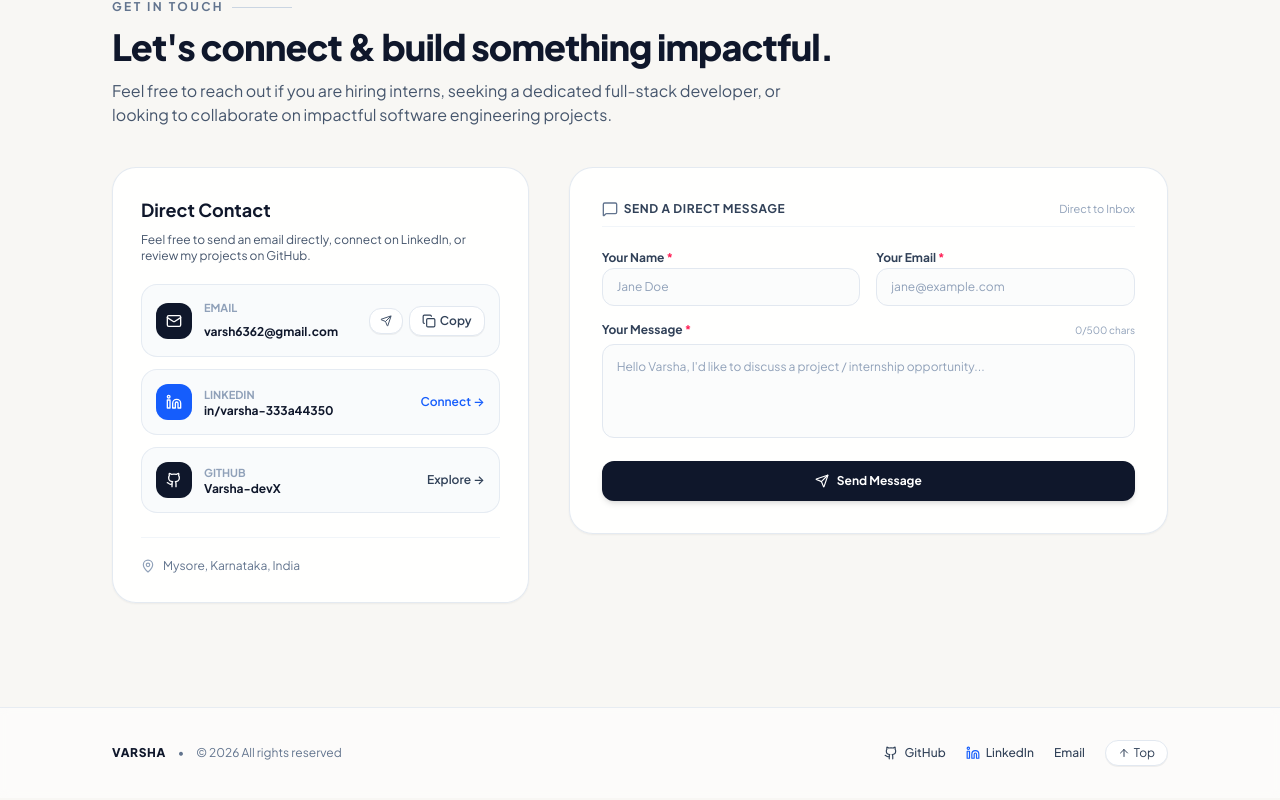
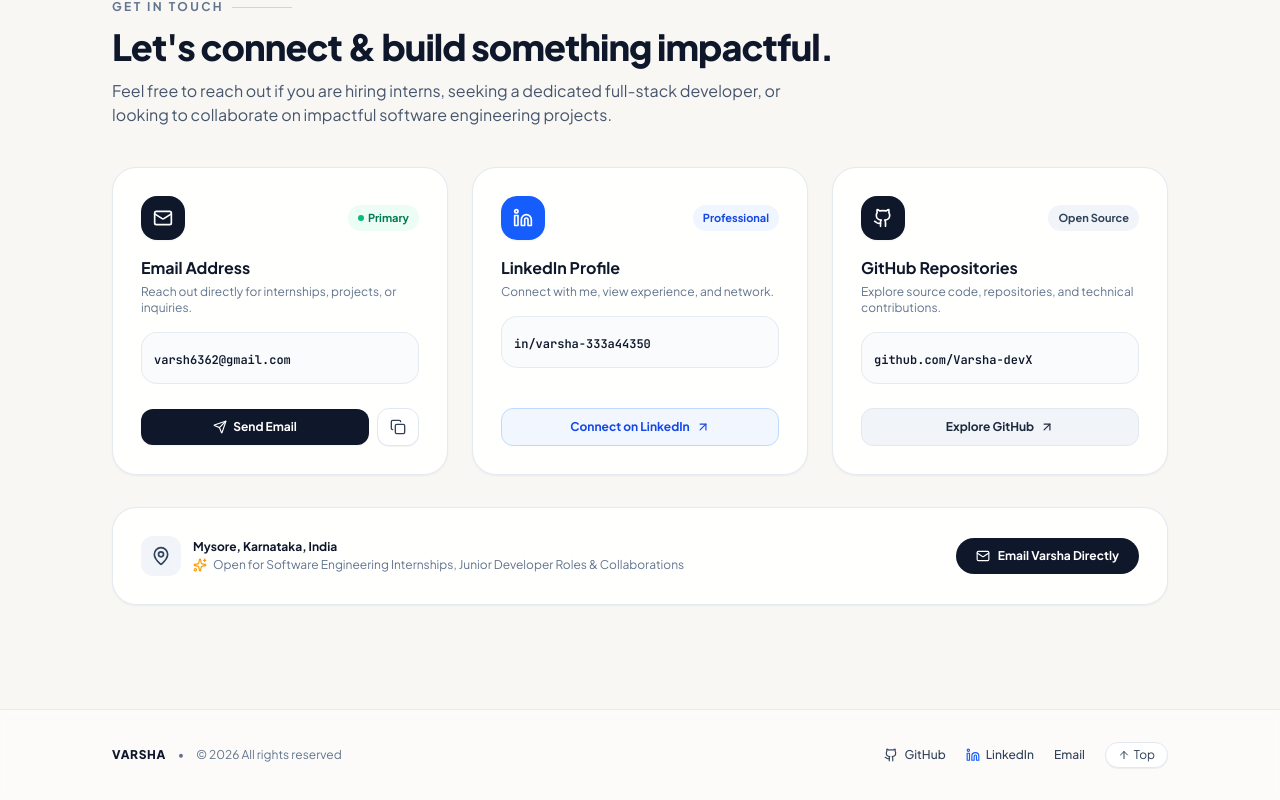
Before and after one commit to Varsha-devX/portfolio-, a React (Vite) app: page / in a window 1280 px wide. Shown: the part 5431-6231 px from the top of the page. Built offline with nearby package versions, Linux system fonts and the light colour scheme.

Commit message:
Remove send message form and replace with direct contact cards

```diff
--- a/src/components/Contact.jsx
+++ b/src/components/Contact.jsx
@@ -1,24 +1,10 @@
 import { useState } from 'react';
 import { portfolio } from '../data/portfolio';
-import { Mail, Send, Copy, Check, MessageSquare, MapPin, CheckCircle2, Loader2, AlertCircle, ExternalLink } from 'lucide-react';
+import { Mail, Copy, Check, MapPin, ArrowUpRight, Sparkles, Send } from 'lucide-react';
 import { GithubIcon, LinkedinIcon } from './Icons';
-import confetti from 'canvas-confetti';
 
 export function Contact({ showToast }) {
-  const [formState, setFormState] = useState({ name: '', email: '', message: '' });
-  const [isSubmitting, setIsSubmitting] = useState(false);
-  const [submitted, setSubmitted] = useState(false);
-  const [submitError, setSubmitError] = useState(null);
   const [copied, setCopied] = useState(false);
-  const [charCount, setCharCount] = useState(0);
-
-  const handleChange = (e) => {
-    const { name, value } = e.target;
-    setFormState((prev) => ({ ...prev, [name]: value }));
-    if (name === 'message') {
-      setCharCount(value.length);
-    }
-  };
 
   const handleCopyEmail = () => {
     navigator.clipboard.writeText(portfolio.contact.email);
@@ -28,83 +14,6 @@ export function Contact({ showToast }) {
     }
     setTimeout(() => setCopied(false), 2500);
   };
-
-  const handleSubmit = async (e) => {
-    e.preventDefault();
-    if (!formState.name.trim() || !formState.email.trim() || !formState.message.trim()) {
-      if (showToast) {
-        showToast('Please fill out all required fields before submitting.', 'info');
-      }
-      return;
-    }
-
-    setIsSubmitting(true);
-    setSubmitError(null);
-
-    try {
-      const response = await fetch('https://formsubmit.co/ajax/c39dc5be12117303f7af69dfc7857cb2', {
-        method: 'POST',
-        headers: {
-          'Content-Type': 'application/json',
-          Accept: 'application/json',
-        },
-        body: JSON.stringify({
-          name: formState.name.trim(),
-          email: formState.email.trim(),
-          message: formState.message.trim(),
-          _subject: `New Portfolio Message from ${formState.name.trim()}`,
-          _replyto: formState.email.trim(),
-          _template: 'table',
-          _captcha: 'false',
-        }),
-      });
-
-      const result = await response.json();
-
-      if (response.ok && (result.success === true || result.success === 'true')) {
-        try {
-          confetti({
-            particleCount: 60,
-            spread: 70,
-            origin: { y: 0.6 },
-            colors: ['#0f172a', '#10b981', '#6366f1', '#f59e0b'],
-          });
-        } catch {
-          // Fallback
-        }
-
-        setSubmitted(true);
-        if (showToast) {
-          showToast(`Message sent successfully to ${portfolio.contact.email}!`, 'success');
-        }
-      } else if (result.message && result.message.toLowerCase().includes('activation')) {
-        throw new Error("One-time activation required: Please check your Gmail (varsh6362@gmail.com) and click the blue 'Activate Form' button.");
-      } else {
-        throw new Error(result.message || 'Failed to deliver message via form service.');
-      }
-    } catch (err) {
-      console.error('Contact Form Submission Error:', err);
-      setSubmitError(err.message || 'An error occurred while sending your message.');
-      if (showToast) {
-        showToast(err.message || 'Could not send message automatically. Please use the direct email link.', 'error');
-      }
-    } finally {
-      setIsSubmitting(false);
-    }
-  };
-
-  const handleReset = () => {
-    setFormState({ name: '', email: '', message: '' });
-    setCharCount(0);
-    setSubmitted(false);
-    setSubmitError(null);
-  };
-
-  const mailtoLink = `mailto:${portfolio.contact.email}?subject=${encodeURIComponent(
-    `Portfolio Inquiry from ${formState.name || 'Visitor'}`
-  )}&body=${encodeURIComponent(
-    `${formState.message || ''}\n\n---\nFrom: ${formState.name || ''} (${formState.email || ''})`
-  )}`;
 
   return (
     <section id="contact" className="section-shell section-spacing border-t border-slate-200/70">
@@ -123,238 +32,148 @@ export function Contact({ showToast }) {
         </p>
       </div>
 
-      <div className="grid gap-10 lg:grid-cols-12">
-        {/* Left Column: Direct channels & Quick Connect */}
-        <div className="lg:col-span-5 space-y-6">
-          <div className="rounded-3xl border border-slate-200/90 bg-white/90 p-6 sm:p-7 shadow-xs">
-            <h3 className="text-lg font-bold text-slate-900 mb-2">Direct Contact</h3>
-            <p className="text-xs text-slate-600 mb-5">
-              Feel free to send an email directly, connect on LinkedIn, or review my projects on GitHub.
+      <div className="grid gap-6 sm:grid-cols-2 lg:grid-cols-3">
+        {/* Email Card */}
+        <div className="rounded-3xl border border-slate-200/90 bg-white/90 p-6 sm:p-7 shadow-xs flex flex-col justify-between transition hover:border-slate-300 hover:shadow-sm">
+          <div>
+            <div className="flex items-center justify-between mb-4">
+              <div className="flex h-11 w-11 items-center justify-center rounded-2xl bg-slate-900 text-white shadow-xs">
+                <Mail className="h-5 w-5" />
+              </div>
+              <span className="inline-flex items-center gap-1 rounded-full bg-emerald-50 px-2.5 py-1 text-[11px] font-bold text-emerald-700">
+                <span className="h-1.5 w-1.5 rounded-full bg-emerald-500" /> Primary
+              </span>
+            </div>
+            <h3 className="text-base font-bold text-slate-900">Email Address</h3>
+            <p className="text-xs text-slate-500 mt-1 mb-4">
+              Reach out directly for internships, projects, or inquiries.
             </p>
+            <div className="rounded-2xl border border-slate-200/80 bg-slate-50/80 p-3 mb-4">
+              <span className="text-xs font-mono font-bold text-slate-900 break-all">
+                {portfolio.contact.email}
+              </span>
+            </div>
+          </div>
 
-            <div className="space-y-3">
-              {/* Copy Email Button Card */}
-              <div className="flex items-center justify-between rounded-2xl border border-slate-200/80 bg-slate-50/80 p-3.5 transition hover:border-slate-300 hover:bg-white">
-                <div className="flex items-center gap-3">
-                  <div className="flex h-9 w-9 items-center justify-center rounded-xl bg-slate-900 text-white">
-                    <Mail className="h-4 w-4" />
-                  </div>
-                  <div>
-                    <div className="text-[11px] font-bold uppercase text-slate-400">Email</div>
+          <div className="flex items-center gap-2 pt-2">
             <a
               href={`mailto:${portfolio.contact.email}`}
-                      className="text-xs font-bold text-slate-900 hover:text-blue-600 transition"
-                      title="Click to compose email"
+              className="flex-1 inline-flex items-center justify-center gap-1.5 rounded-xl bg-slate-900 py-2.5 text-xs font-bold text-white shadow-xs transition hover:bg-slate-800 active:scale-[0.98]"
             >
-                      {portfolio.contact.email}
-                    </a>
-                  </div>
-                </div>
-                <div className="flex items-center gap-1.5">
-                  <a
-                    href={`mailto:${portfolio.contact.email}`}
-                    className="rounded-xl border border-slate-200 bg-white px-2.5 py-1.5 text-xs font-semibold text-slate-700 shadow-2xs hover:bg-slate-50 active:scale-95 transition"
-                    title="Open mail client"
-                  >
-                    <Send className="h-3 w-3 text-slate-600" />
+              <Send className="h-3.5 w-3.5" />
+              <span>Send Email</span>
             </a>
             <button
               onClick={handleCopyEmail}
-                    className="rounded-xl border border-slate-200 bg-white px-3 py-1.5 text-xs font-semibold text-slate-700 shadow-2xs hover:bg-slate-50 active:scale-95 transition"
+              className="rounded-xl border border-slate-200 bg-white px-3 py-2.5 text-xs font-semibold text-slate-700 shadow-2xs hover:bg-slate-50 active:scale-95 transition"
+              title="Copy Email"
             >
               {copied ? (
-                      <span className="flex items-center gap-1 text-emerald-600">
-                        <Check className="h-3.5 w-3.5" /> Copied
+                <span className="flex items-center gap-1 text-emerald-600 font-bold">
+                  <Check className="h-4 w-4" />
                 </span>
               ) : (
                 <span className="flex items-center gap-1">
-                        <Copy className="h-3.5 w-3.5" /> Copy
+                  <Copy className="h-4 w-4" />
                 </span>
               )}
             </button>
           </div>
         </div>
 
-              {/* LinkedIn */}
+        {/* LinkedIn Card */}
+        <div className="rounded-3xl border border-slate-200/90 bg-white/90 p-6 sm:p-7 shadow-xs flex flex-col justify-between transition hover:border-slate-300 hover:shadow-sm">
+          <div>
+            <div className="flex items-center justify-between mb-4">
+              <div className="flex h-11 w-11 items-center justify-center rounded-2xl bg-blue-600 text-white shadow-xs">
+                <LinkedinIcon className="h-5 w-5" />
+              </div>
+              <span className="inline-flex items-center gap-1 rounded-full bg-blue-50 px-2.5 py-1 text-[11px] font-bold text-blue-700">
+                Professional
+              </span>
+            </div>
+            <h3 className="text-base font-bold text-slate-900">LinkedIn Profile</h3>
+            <p className="text-xs text-slate-500 mt-1 mb-4">
+              Connect with me, view experience, and network.
+            </p>
+            <div className="rounded-2xl border border-slate-200/80 bg-slate-50/80 p-3 mb-4">
+              <span className="text-xs font-mono font-bold text-slate-900">
+                in/varsha-333a44350
+              </span>
+            </div>
+          </div>
+
+          <div className="pt-2">
             <a
               href={portfolio.socials.linkedin}
               target="_blank"
               rel="noreferrer"
-                className="flex items-center justify-between rounded-2xl border border-slate-200/80 bg-slate-50/80 p-3.5 transition hover:border-slate-300 hover:bg-white"
+              className="w-full inline-flex items-center justify-center gap-1.5 rounded-xl border border-blue-200 bg-blue-50/80 py-2.5 text-xs font-bold text-blue-700 transition hover:bg-blue-600 hover:text-white active:scale-[0.98]"
             >
-                <div className="flex items-center gap-3">
-                  <div className="flex h-9 w-9 items-center justify-center rounded-xl bg-blue-600 text-white">
-                    <LinkedinIcon className="h-4 w-4" />
-                  </div>
-                  <div>
-                    <div className="text-[11px] font-bold uppercase text-slate-400">LinkedIn</div>
-                    <div className="text-xs font-bold text-slate-900">in/varsha-333a44350</div>
+              <span>Connect on LinkedIn</span>
+              <ArrowUpRight className="h-3.5 w-3.5" />
+            </a>
           </div>
         </div>
-                <span className="text-xs font-semibold text-blue-600">Connect →</span>
-              </a>
 
-              {/* GitHub */}
+        {/* GitHub Card */}
+        <div className="rounded-3xl border border-slate-200/90 bg-white/90 p-6 sm:p-7 shadow-xs flex flex-col justify-between transition hover:border-slate-300 hover:shadow-sm">
+          <div>
+            <div className="flex items-center justify-between mb-4">
+              <div className="flex h-11 w-11 items-center justify-center rounded-2xl bg-slate-900 text-white shadow-xs">
+                <GithubIcon className="h-5 w-5" />
+              </div>
+              <span className="inline-flex items-center gap-1 rounded-full bg-slate-100 px-2.5 py-1 text-[11px] font-bold text-slate-700">
+                Open Source
+              </span>
+            </div>
+            <h3 className="text-base font-bold text-slate-900">GitHub Repositories</h3>
+            <p className="text-xs text-slate-500 mt-1 mb-4">
+              Explore source code, repositories, and technical contributions.
+            </p>
+            <div className="rounded-2xl border border-slate-200/80 bg-slate-50/80 p-3 mb-4">
+              <span className="text-xs font-mono font-bold text-slate-900">
+                github.com/Varsha-devX
+              </span>
+            </div>
+          </div>
+
+          <div className="pt-2">
             <a
               href={portfolio.socials.github}
               target="_blank"
               rel="noreferrer"
-                className="flex items-center justify-between rounded-2xl border border-slate-200/80 bg-slate-50/80 p-3.5 transition hover:border-slate-300 hover:bg-white"
+              className="w-full inline-flex items-center justify-center gap-1.5 rounded-xl border border-slate-200 bg-slate-100 py-2.5 text-xs font-bold text-slate-800 transition hover:bg-slate-900 hover:text-white active:scale-[0.98]"
             >
-                <div className="flex items-center gap-3">
-                  <div className="flex h-9 w-9 items-center justify-center rounded-xl bg-slate-900 text-white">
-                    <GithubIcon className="h-4 w-4" />
-                  </div>
-                  <div>
-                    <div className="text-[11px] font-bold uppercase text-slate-400">GitHub</div>
-                    <div className="text-xs font-bold text-slate-900">Varsha-devX</div>
-                  </div>
-                </div>
-                <span className="text-xs font-semibold text-slate-700">Explore →</span>
+              <span>Explore GitHub</span>
+              <ArrowUpRight className="h-3.5 w-3.5" />
             </a>
-            </div>
-
-            <div className="mt-6 pt-5 border-t border-slate-100 text-xs text-slate-500">
-              <div className="flex items-center gap-2">
-                <MapPin className="h-3.5 w-3.5 text-slate-400" />
-                <span>{portfolio.location}</span>
-              </div>
           </div>
         </div>
       </div>
 
-        {/* Right Column: Interactive Contact Form */}
-        <div className="lg:col-span-7">
-          <div className="rounded-3xl border border-slate-200/90 bg-white/90 p-6 sm:p-8 shadow-xs">
-            {submitted ? (
-              <div className="py-10 text-center space-y-4 animate-fade-up">
-                <div className="mx-auto flex h-14 w-14 items-center justify-center rounded-full bg-emerald-100 text-emerald-700">
-                  <CheckCircle2 className="h-8 w-8" />
+      {/* Location & Availability Banner */}
+      <div className="mt-8 rounded-3xl border border-slate-200/90 bg-white/90 p-6 sm:p-7 shadow-xs flex flex-col sm:flex-row items-start sm:items-center justify-between gap-4">
+        <div className="flex items-center gap-3">
+          <div className="flex h-10 w-10 items-center justify-center rounded-xl bg-slate-100 text-slate-700 shrink-0">
+            <MapPin className="h-5 w-5" />
           </div>
-                <h3 className="text-2xl font-bold text-slate-900">Message Delivered!</h3>
-                <p className="text-sm text-slate-600 max-w-md mx-auto">
-                  Thank you for reaching out, <strong className="text-slate-900">{formState.name || 'Friend'}</strong>. Your message was sent directly to <strong className="text-slate-900">{portfolio.contact.email}</strong>. I will get back to you shortly at <strong className="text-slate-900">{formState.email}</strong>.
-                </p>
-                <div className="pt-4">
-                  <button
-                    onClick={handleReset}
-                    className="rounded-full bg-slate-900 px-6 py-2.5 text-xs font-bold text-white transition hover:bg-slate-800"
-                  >
-                    Send Another Message
-                  </button>
-                </div>
-              </div>
-            ) : (
-              <form onSubmit={handleSubmit} className="space-y-4">
-                <div className="flex items-center justify-between pb-2 border-b border-slate-100">
-                  <span className="text-xs font-bold uppercase tracking-wider text-slate-700 flex items-center gap-1.5">
-                    <MessageSquare className="h-4 w-4 text-slate-500" /> Send a Direct Message
-                  </span>
-                  <span className="text-[11px] text-slate-400">Direct to Inbox</span>
-                </div>
-
-                {submitError && (
-                  <div className="rounded-2xl border border-rose-200 bg-rose-50 p-4 text-xs text-rose-800 animate-fade-up">
-                    <div className="flex items-start gap-2.5">
-                      <AlertCircle className="h-4 w-4 text-rose-600 shrink-0 mt-0.5" />
-                      <div className="space-y-2 flex-1">
-                        <p className="font-semibold">{submitError}</p>
-                        <p className="text-rose-700">
-                          You can also send your message directly via your email client or Gmail:
-                        </p>
           <div>
-                          <a
-                            href={mailtoLink}
-                            className="inline-flex items-center gap-1.5 rounded-xl bg-rose-700 px-3 py-1.5 font-bold text-white shadow-2xs hover:bg-rose-800 transition"
-                          >
-                            <Mail className="h-3.5 w-3.5" />
-                            <span>Send via Email Client</span>
-                            <ExternalLink className="h-3 w-3" />
-                          </a>
+            <div className="text-xs font-bold text-slate-900">{portfolio.location}</div>
+            <div className="text-xs text-slate-500 flex items-center gap-1.5 mt-0.5">
+              <Sparkles className="h-3.5 w-3.5 text-amber-500" />
+              <span>{portfolio.contact.availability}</span>
             </div>
           </div>
         </div>
-                  </div>
-                )}
 
-                <div className="grid gap-4 sm:grid-cols-2">
-                  <div className="space-y-1.5">
-                    <label htmlFor="name" className="text-xs font-bold text-slate-700">
-                      Your Name <span className="text-rose-500">*</span>
-                    </label>
-                    <input
-                      id="name"
-                      name="name"
-                      type="text"
-                      required
-                      disabled={isSubmitting}
-                      value={formState.name}
-                      onChange={handleChange}
-                      placeholder="Jane Doe"
-                      className="w-full rounded-xl border border-slate-200 bg-slate-50/50 px-3.5 py-2.5 text-xs text-slate-900 placeholder-slate-400 focus:border-slate-400 focus:bg-white focus:outline-hidden transition disabled:opacity-60"
-                    />
-                  </div>
-
-                  <div className="space-y-1.5">
-                    <label htmlFor="email" className="text-xs font-bold text-slate-700">
-                      Your Email <span className="text-rose-500">*</span>
-                    </label>
-                    <input
-                      id="email"
-                      name="email"
-                      type="email"
-                      required
-                      disabled={isSubmitting}
-                      value={formState.email}
-                      onChange={handleChange}
-                      placeholder="jane@example.com"
-                      className="w-full rounded-xl border border-slate-200 bg-slate-50/50 px-3.5 py-2.5 text-xs text-slate-900 placeholder-slate-400 focus:border-slate-400 focus:bg-white focus:outline-hidden transition disabled:opacity-60"
-                    />
-                  </div>
-                </div>
-
-                <div className="space-y-1.5">
-                  <div className="flex items-center justify-between">
-                    <label htmlFor="message" className="text-xs font-bold text-slate-700">
-                      Your Message <span className="text-rose-500">*</span>
-                    </label>
-                    <span className="text-[10px] text-slate-400">{charCount}/500 chars</span>
-                  </div>
-                  <textarea
-                    id="message"
-                    name="message"
-                    rows={4}
-                    required
-                    maxLength={500}
-                    disabled={isSubmitting}
-                    value={formState.message}
-                    onChange={handleChange}
-                    placeholder="Hello Varsha, I'd like to discuss a project / internship opportunity..."
-                    className="w-full rounded-xl border border-slate-200 bg-slate-50/50 p-3.5 text-xs text-slate-900 placeholder-slate-400 focus:border-slate-400 focus:bg-white focus:outline-hidden transition resize-none disabled:opacity-60"
-                  />
-                </div>
-
-                <button
-                  type="submit"
-                  disabled={isSubmitting}
-                  className="flex w-full items-center justify-center gap-2 rounded-xl bg-slate-900 py-3 text-xs font-bold text-white shadow-md transition hover:bg-slate-800 active:scale-[0.99] disabled:opacity-75 cursor-pointer disabled:cursor-not-allowed"
+        <a
+          href={`mailto:${portfolio.contact.email}`}
+          className="rounded-full bg-slate-900 px-5 py-2.5 text-xs font-bold text-white transition hover:bg-slate-800 active:scale-95 inline-flex items-center gap-2 shrink-0"
         >
-                  {isSubmitting ? (
-                    <>
-                      <Loader2 className="h-3.5 w-3.5 animate-spin text-white" />
-                      <span>Sending Message...</span>
-                    </>
-                  ) : (
-                    <>
-                      <Send className="h-3.5 w-3.5" />
-                      <span>Send Message</span>
-                    </>
-                  )}
-                </button>
-              </form>
-            )}
-          </div>
-        </div>
+          <Mail className="h-3.5 w-3.5" />
+          <span>Email Varsha Directly</span>
+        </a>
       </div>
     </section>
   );
```
Lines whose indentation alone changed are shown as unchanged.
